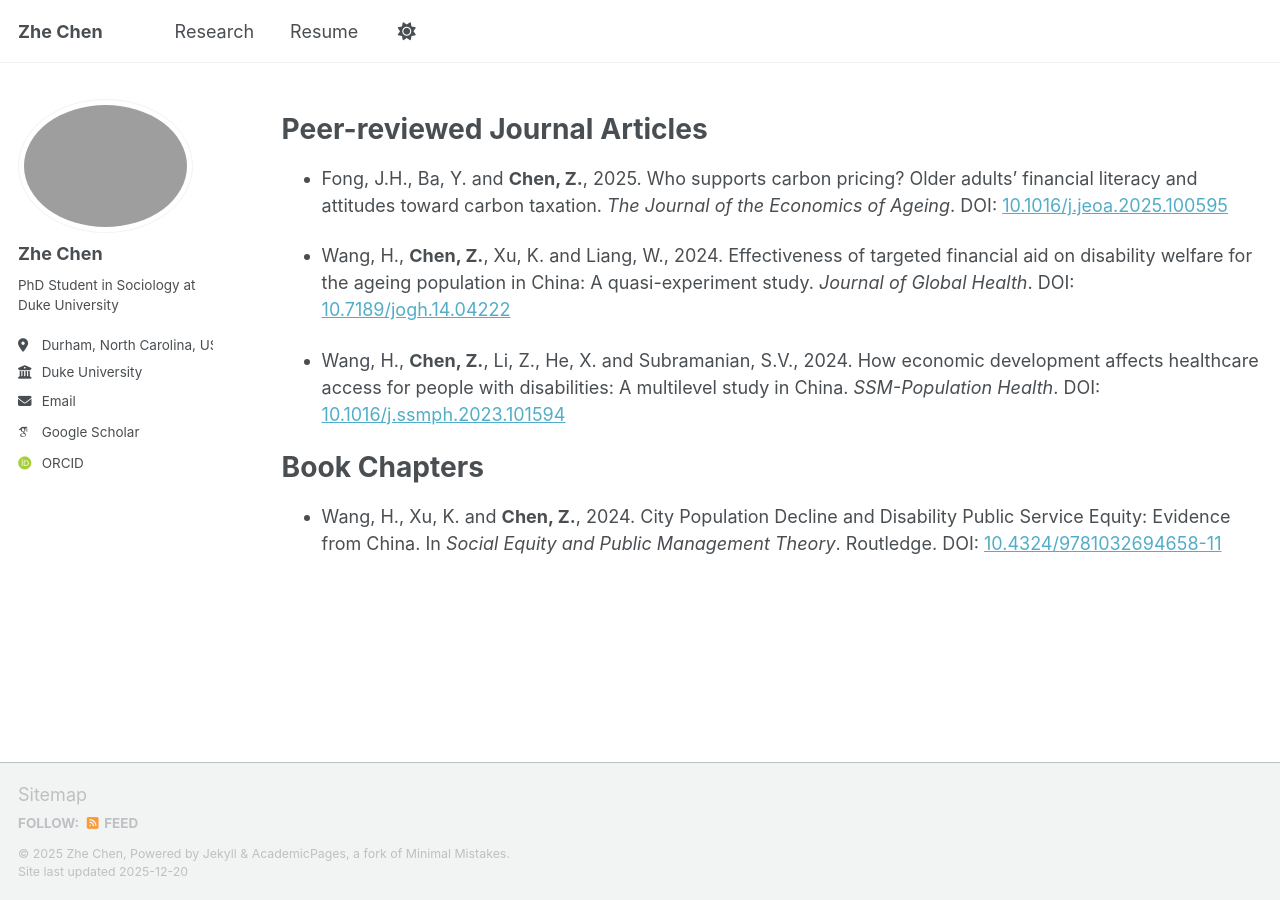
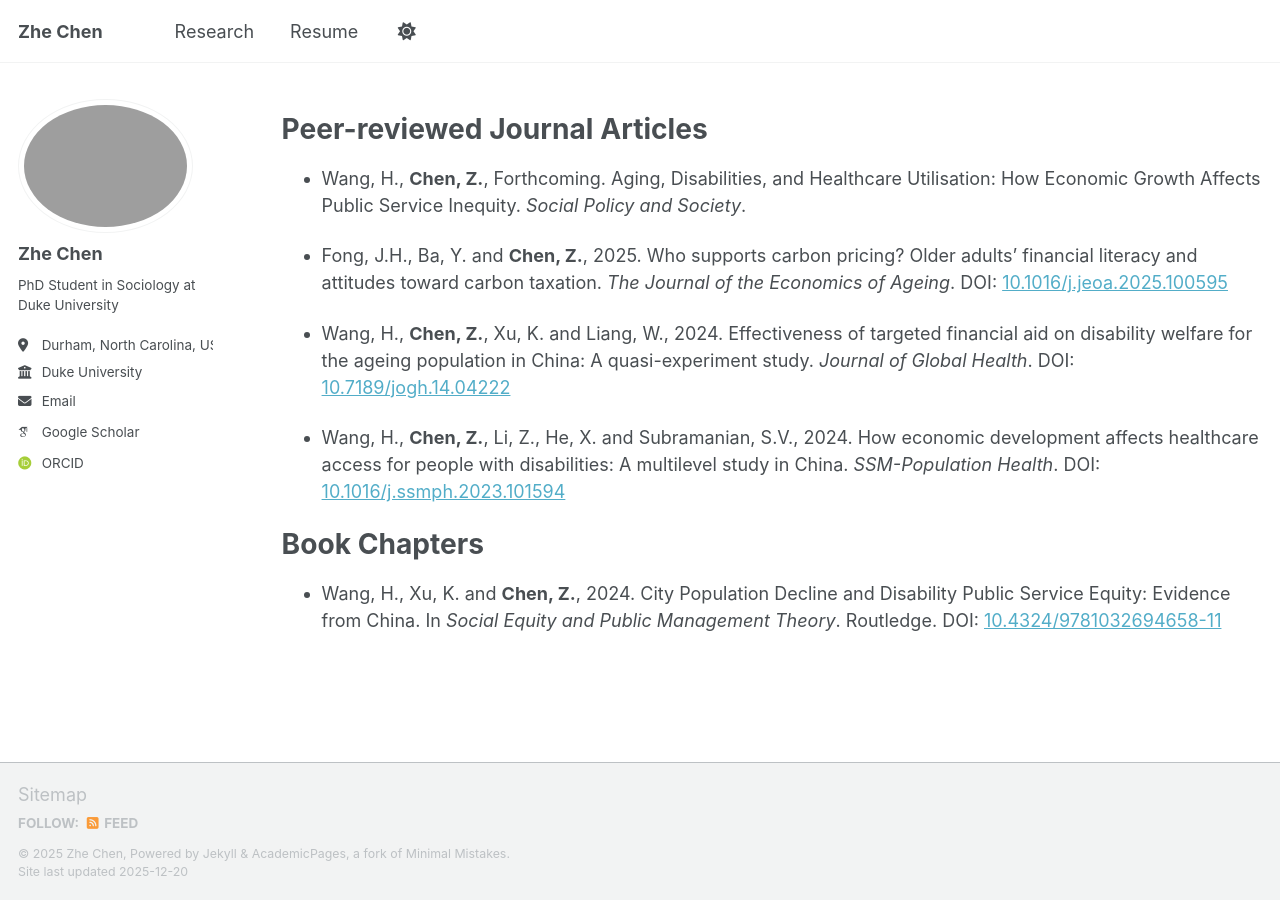
Before and after one commit to zhechensoc/zhechensoc.github.io, a Jekyll site: the page built from _pages/research.md, in a window 1280 px wide. Built offline with Jekyll 4.4.1, drawn with Linux system fonts in a browser that asks for light colours; some web fonts are replaced; a script bundle is joined from its source files by our own code; library files that are not in the unit come from our copies.

Commit message:
Update research.md

```diff
--- a/_pages/research.md
+++ b/_pages/research.md
@@ -8,6 +8,8 @@ author_profile: true
 
 # Peer-reviewed Journal Articles
 
+* Wang, H., **Chen, Z.**, Forthcoming. Aging, Disabilities, and Healthcare Utilisation: How Economic Growth Affects Public Service Inequity. *Social Policy and Society*.
+
 * Fong, J.H., Ba, Y. and **Chen, Z.**, 2025. Who supports carbon pricing? Older adults’ financial literacy and attitudes toward carbon taxation. *The Journal of the Economics of Ageing*. DOI: [10.1016/j.jeoa.2025.100595](https://doi.org/10.1016/j.jeoa.2025.100595)
 
 * Wang, H., **Chen, Z.**, Xu, K. and Liang, W., 2024. Effectiveness of targeted financial aid on disability welfare for the ageing population in China: A quasi-experiment study. *Journal of Global Health*. DOI: [10.7189/jogh.14.04222](https://doi.org/10.7189/jogh.14.04222)
```
